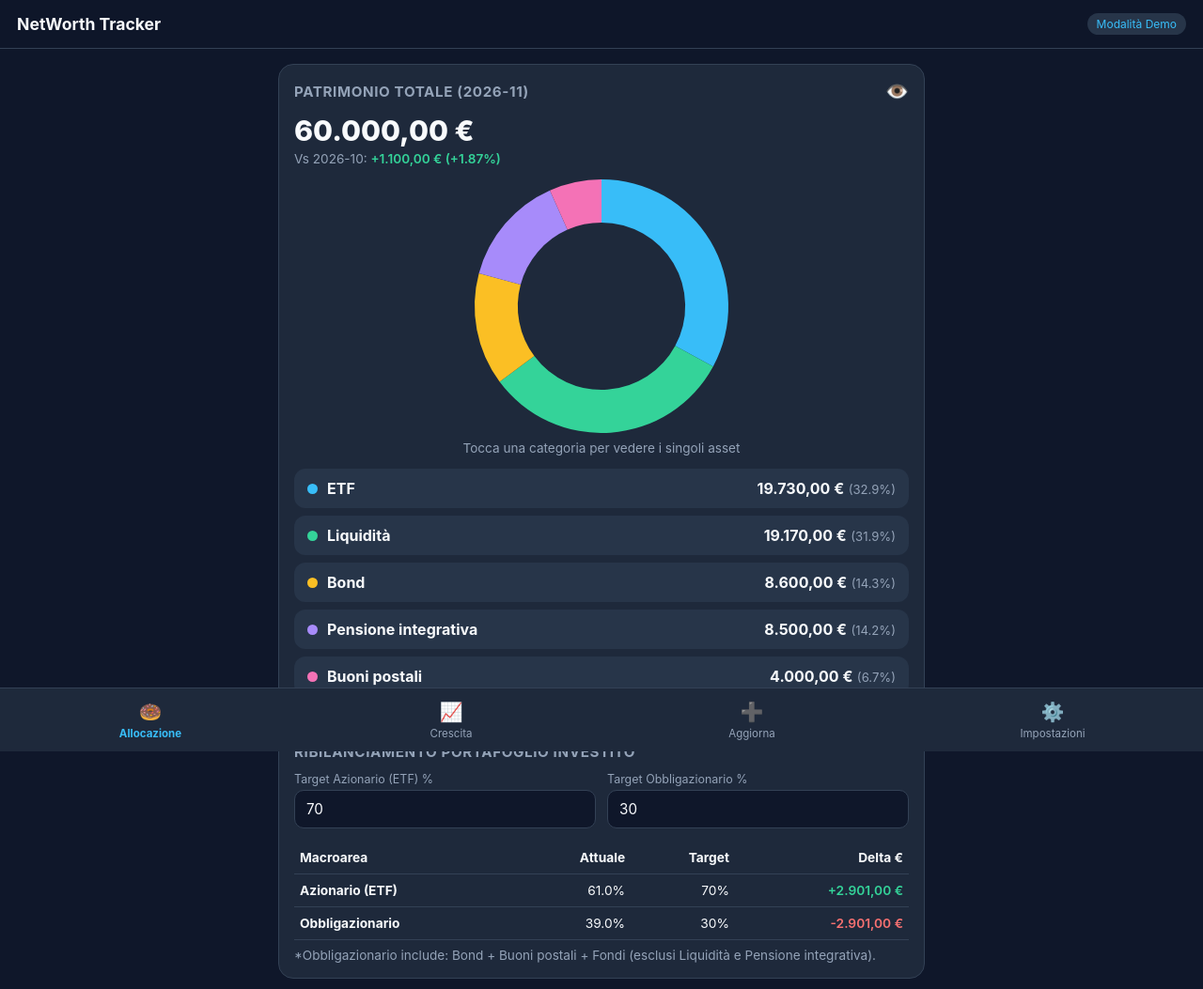
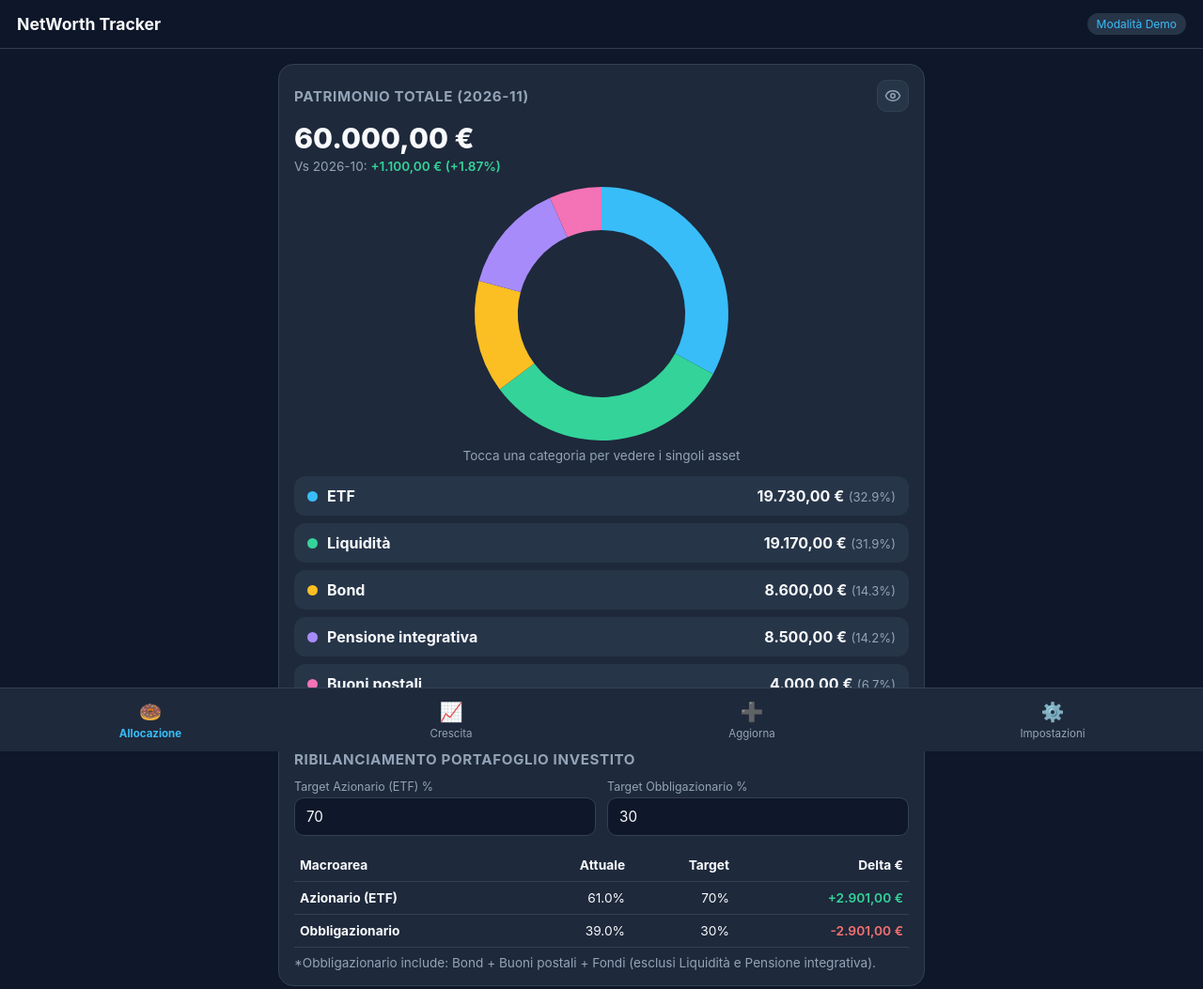
Before and after one commit to linocardi92/Networth-tracker, a plain HTML site: page index.html in a window 1280 px wide. Shown: the whole page at 94% size. Drawn offline with nearby package versions, Linux system fonts and the light colour scheme.

Commit message:
Add files via upload

```diff
--- a/index.html
+++ b/index.html
@@ -29,6 +29,14 @@
     .card h2 { margin: 0 0 12px 0; font-size: 0.95rem; color: var(--muted); text-transform: uppercase; letter-spacing: 0.04em; }
     .kpi-big { font-size: 1.9rem; font-weight: 800; margin: 4px 0; }
     .kpi-sub { font-size: 0.85rem; color: var(--muted); }
+    .btn-eye {
+      width: 34px; height: 34px; border-radius: 10px;
+      background: var(--card-alt); border: 1px solid var(--border);
+      color: var(--muted); display: inline-flex; align-items: center; justify-content: center;
+      cursor: pointer; padding: 0; transition: color 0.15s, border-color 0.15s, transform 0.1s;
+    }
+    .btn-eye:active { transform: scale(0.94); }
+    .btn-eye.obscured { color: var(--accent); border-color: rgba(56, 189, 248, 0.45); }
     .chart-box { position: relative; height: 270px; width: 100%; }
     .cat-list { display: flex; flex-direction: column; gap: 8px; margin-top: 14px; }
     .cat-item { background: var(--card-alt); border-radius: 12px; padding: 11px 14px; display: flex; justify-content: space-between; align-items: center; cursor: pointer; }
@@ -93,9 +101,9 @@
     <!-- VISTA 1: ALLOCAZIONE & TARGET -->
     <section id="view-alloc" class="view active">
       <div class="card">
-        <div style="display: flex; justify-content: space-between; align-items: center; margin-bottom: 12px;">
+        <div style="display: flex; justify-content: space-between; align-items: center; margin-bottom: 10px;">
           <h2 style="margin:0;">Patrimonio Totale (<span id="latestMonthLabel">-</span>)</h2>
-          <button id="toggleObscureBtn" onclick="toggleObscure()" style="background: none; border: none; font-size: 1.25rem; cursor: pointer; padding: 0;">👁️</button>
+          <button id="toggleObscureBtn" class="btn-eye" onclick="toggleObscure()" aria-label="Oscura importi"></button>
         </div>
         <div class="kpi-big" id="totalNetWorth">€ 0,00</div>
         <div class="kpi-sub" id="momDelta">Variazione mese precedente: -</div>
@@ -199,31 +207,37 @@
 
   <script>
     const PALETTE = ['#38bdf8', '#34d399', '#fbbf24', '#a78bfa', '#f472b6', '#fb923c', '#94a3b8'];
+    const SVG_EYE_OPEN = '<svg width="18" height="18" viewBox="0 0 24 24" fill="none" stroke="currentColor" stroke-width="2" stroke-linecap="round" stroke-linejoin="round"><path d="M2.062 12.348a1 1 0 0 1 0-.696 10.75 10.75 0 0 1 19.876 0 1 1 0 0 1 0 .696 10.75 10.75 0 0 1-19.876 0"/><circle cx="12" cy="12" r="3"/></svg>';
+    const SVG_EYE_OFF = '<svg width="18" height="18" viewBox="0 0 24 24" fill="none" stroke="currentColor" stroke-width="2" stroke-linecap="round" stroke-linejoin="round"><path d="M10.733 5.076a10.744 10.744 0 0 1 11.205 6.575 1 1 0 0 1 0 .696 10.747 10.747 0 0 1-1.444 2.49"/><path d="M14.084 14.158a3 3 0 0 1-4.242-4.242"/><path d="M17.479 17.499a10.75 10.75 0 0 1-15.417-5.151 1 1 0 0 1 0-.696 10.75 10.75 0 0 1 4.446-5.143"/><path d="m2 2 20 20"/></svg>';
+
     let appData = { history: [], latestAssets: [], categories: [], latestMonth: '' };
     let donutChart = null;
     let lineChart = null;
     let currentRange = 'ALL';
-
-    // Variabile di stato per l'oscuramento importi (salvata in locale)
     let isObscured = localStorage.getItem('is_obscured') === 'true';
 
-    // Funzione modificata: se isObscured è true, formatta come asterischi
     const fmtEUR = n => {
       if (isObscured) return '€ ***,**';
       return new Intl.NumberFormat('it-IT', { style: 'currency', currency: 'EUR' }).format(n || 0);
     };
 
-    // Funzione chiamata al clic sull'occhio
+    function updateObscureBtn() {
+      const btn = document.getElementById('toggleObscureBtn');
+      if (!btn) return;
+      btn.innerHTML = isObscured ? SVG_EYE_OFF : SVG_EYE_OPEN;
+      btn.classList.toggle('obscured', isObscured);
+      btn.setAttribute('aria-label', isObscured ? 'Mostra importi' : 'Oscura importi');
+    }
+
     function toggleObscure() {
       isObscured = !isObscured;
       localStorage.setItem('is_obscured', isObscured);
-      document.getElementById('toggleObscureBtn').textContent = isObscured ? '🙈' : '👁️';
+      updateObscureBtn();
       if (appData.history.length) renderAll();
     }
 
     window.addEventListener('DOMContentLoaded', () => {
-      // Inizializza icona occhio
-      document.getElementById('toggleObscureBtn').textContent = isObscured ? '🙈' : '👁️';
+      updateObscureBtn();
 
       const savedAppPin = localStorage.getItem('app_pin');
       const savedBioId = localStorage.getItem('app_bio_id');
```
